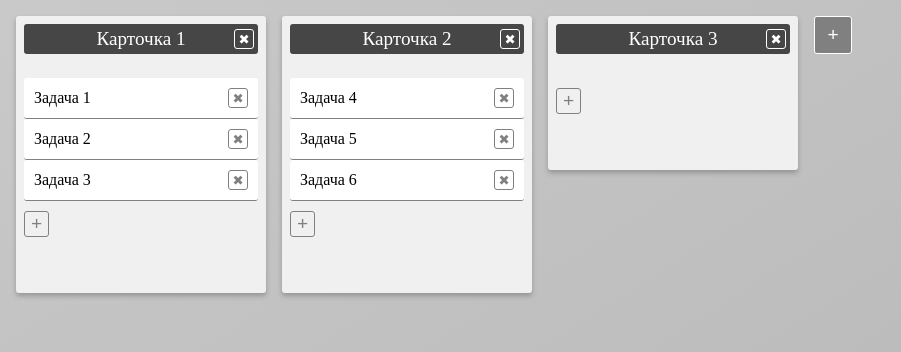
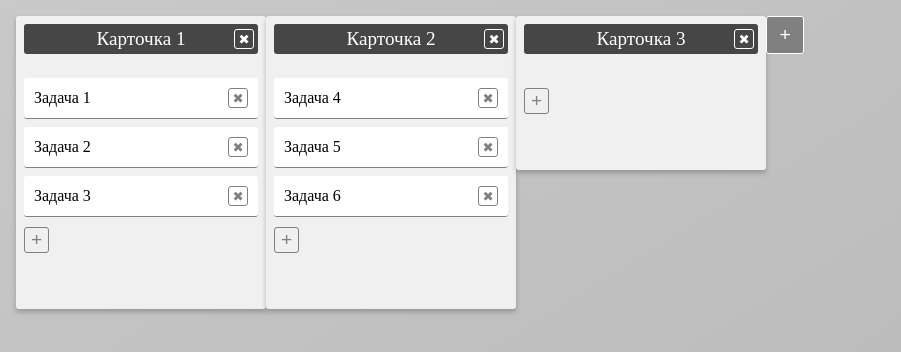
Before and after one commit to SergeyLebidko/drag_and_drop_demo, a React (Create React App) app: page / in a window 1280 px wide. Shown: the top 352 px of the page, without its empty margins (0-901 px from the left). Built offline with nearby package versions, Linux system fonts and the light colour scheme.

Commit message:
Создан CardContainer

```diff
--- a/src/components/CardPanel/CardPanel.tsx
+++ b/src/components/CardPanel/CardPanel.tsx
@@ -5,6 +5,7 @@ import appContext from '../../context';
 import {isTask} from '../../utils';
 import './CardPanel.scss';
 import {AddTaskButton, RemoveCardButton} from "../../styled/buttons";
+import {CardContainer} from "../../styled/panels";
 
 type CardProps = {
     card: Card
@@ -16,14 +17,6 @@ const CardPanel: React.FC<CardProps> = ({card}) => {
     const [dndMode, setDndMode] = useState<DNDMode>(DNDMode.NoDrag);
 
     const {id, title} = card;
-
-    const getClasses = (): string => {
-        const classes = ['card_panel'];
-        if (dndMode === DNDMode.NoDrag) classes.push('card_panel_normal');
-        if (dndMode === DNDMode.Dragged) classes.push('card_panel_dragged');
-        if (dndMode === DNDMode.Dropped) classes.push('card_panel_dropped');
-        return classes.join(' ');
-    };
 
     // ---------- на источнике ----------
 
@@ -66,9 +59,9 @@ const CardPanel: React.FC<CardProps> = ({card}) => {
     }
 
     return (
-        <li
-            className={getClasses()}
+        <CardContainer
             draggable
+            dndMode={dndMode}
             onDragStart={dragStartHandler}
             onDragEnd={dragEndHandler}
             onDragEnter={dragEnterHandler}
@@ -88,7 +81,7 @@ const CardPanel: React.FC<CardProps> = ({card}) => {
                 }
             </ul>
             <AddTaskButton onClick={() => createTask(id)}>+</AddTaskButton>
-        </li>
+        </CardContainer>
     );
 }
 
--- a/src/styled/panels.tsx
+++ b/src/styled/panels.tsx
@@ -29,3 +29,65 @@ export const TaskContainer = styled.li<{ dndMode: DNDMode }>`
     `;
   }}
 `
+
+export const CardContainer = styled.li<{ dndMode: DNDMode }>`
+  flex: 0 0 250px;
+  padding: 0.5em 0.5em 3.5em 0.5em;
+  border-radius: 3px;
+  transition: background-color 300ms;
+
+  box-shadow: 0 3px 5px rgba(50, 50, 50, 0.3);
+
+  ${props => {
+    const {dndMode} = props;
+    if (dndMode === DNDMode.Dragged) return css`
+      background-color: deepskyblue;
+    `;
+    if (dndMode === DNDMode.Dropped) return css`
+      background-color: LimeGreen;
+    `;
+    return css`
+      background-color: rgb(240, 240, 240);
+    `;
+  }}
+  &__title {
+    pointer-events: none;
+    font-size: 1.2rem;
+    margin-bottom: 1.5rem;
+    padding: 4px 0;
+    border-radius: 3px;
+    background-color: rgb(70, 70, 70);
+    color: white;
+
+    display: flex;
+    justify-content: center;
+    align-items: center;
+
+    position: relative;
+  }
+
+  &__remove_card {
+    width: 20px;
+    height: 20px;
+    border: 1px solid white;
+    border-radius: 3px;
+    background-color: transparent;
+    color: white;
+    cursor: pointer;
+
+    display: flex;
+    justify-content: center;
+    align-items: center;
+
+    position: absolute;
+    right: 4px;
+    top: 50%;
+    transform: translateY(-50%);
+
+    pointer-events: auto;
+  }
+
+  ${TaskContainer} + ${TaskContainer} {
+    margin-top: 0.5em;
+  }
+`;
```
